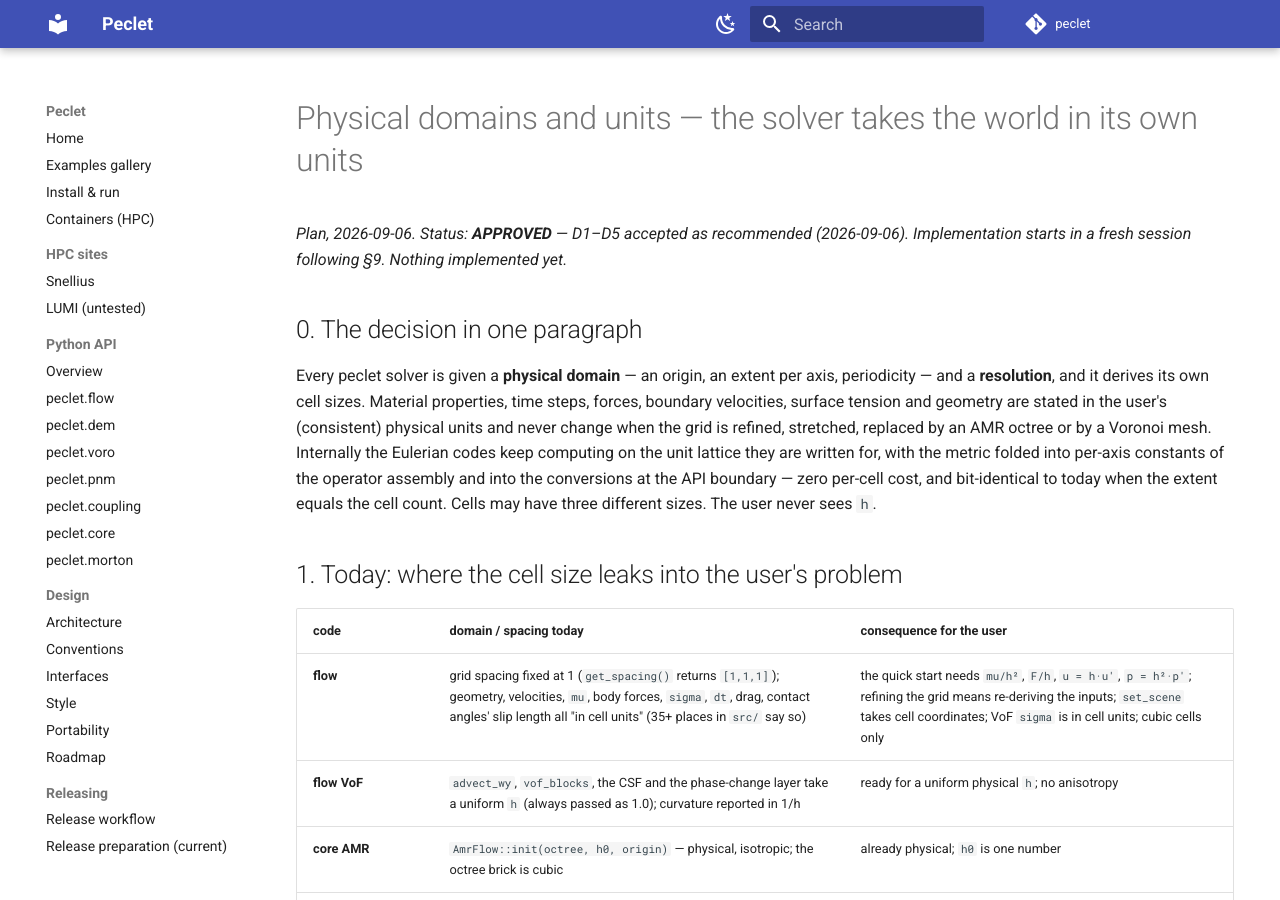
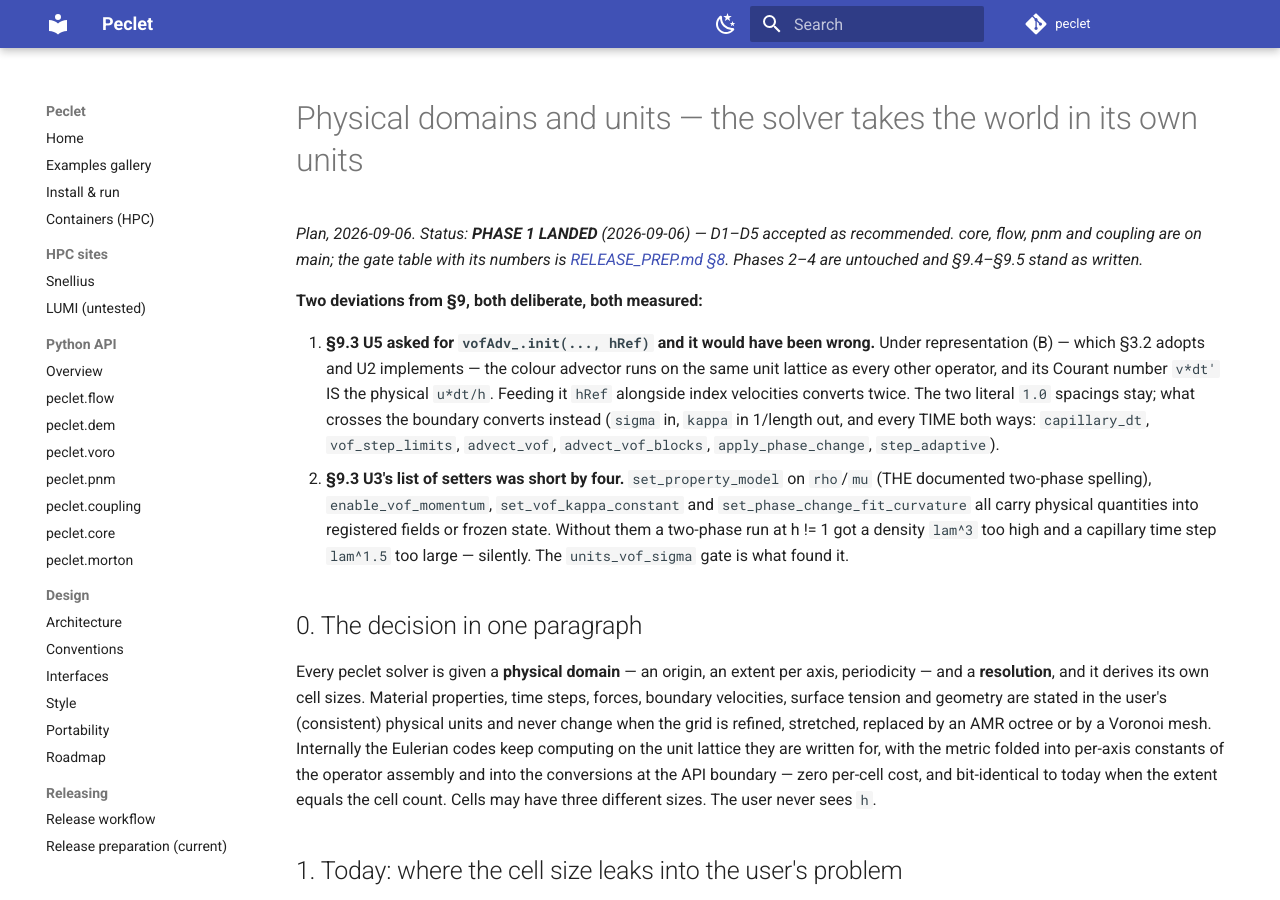
Before and after one commit to computational-chemical-engineering/peclet, an MkDocs documentation site: the page built from docs/PHYSICAL_UNITS_PLAN.md, in a window 1280 px wide and 900 px high. Built offline with MkDocs 1.6.1 and Material for MkDocs 9.7.7, drawn with Linux system fonts in a browser that asks for light colours; comment, search, counter and statistics services are not loaded.

Commit message:
PHYSICAL_UNITS_PLAN: Phase 1 landed, and the two places the implementation deviates from §9
Status line points at RELEASE_PREP §8 for the gate table. The two deviations are recorded where the
next session will read them rather than in an escalation note, because neither is a design question:

1. §9.3 U5's "vofAdv_.init(..., hRef)" contradicts §3.2's own representation (B). The advector runs
   on the unit lattice like every other operator here and its Courant number v*dt' IS u*dt/h, so
   hRef there would convert twice. The spacings stay 1 and the boundary converts instead — sigma in,
   kappa in 1/length out, and every time both ways.
2. §9.3 U3's setter list was short by four (set_property_model on rho/mu, enable_vof_momentum,
   set_vof_kappa_constant, set_phase_change_fit_curvature). Missing them made a two-phase run at
   h != 1 silently wrong by lam^3 in density and lam^1.5 in the capillary dt; the units_vof_sigma
   gate found it.

Co-Authored-By: Claude Opus <noreply@anthropic.com>

```diff
--- a/docs/PHYSICAL_UNITS_PLAN.md
+++ b/docs/PHYSICAL_UNITS_PLAN.md
@@ -1,7 +1,23 @@
 # Physical domains and units — the solver takes the world in its own units
 
-*Plan, 2026-09-06. Status: **APPROVED** — D1–D5 accepted as recommended (2026-09-06). Implementation starts in a
-fresh session following §9. Nothing implemented yet.*
+*Plan, 2026-09-06. Status: **PHASE 1 LANDED** (2026-09-06) — D1–D5 accepted as recommended.
+core, flow, pnm and coupling are on main; the gate table with its numbers is
+[RELEASE_PREP.md §8](RELEASE_PREP.md). Phases 2–4 are untouched and §9.4–§9.5 stand as written.*
+
+**Two deviations from §9, both deliberate, both measured:**
+
+1. **§9.3 U5 asked for `vofAdv_.init(..., hRef)` and it would have been wrong.** Under
+   representation (B) — which §3.2 adopts and U2 implements — the colour advector runs on the same
+   unit lattice as every other operator, and its Courant number `v*dt'` IS the physical `u*dt/h`.
+   Feeding it `hRef` alongside index velocities converts twice. The two literal `1.0` spacings stay;
+   what crosses the boundary converts instead (`sigma` in, `kappa` in 1/length out, and every TIME
+   both ways: `capillary_dt`, `vof_step_limits`, `advect_vof`, `advect_vof_blocks`,
+   `apply_phase_change`, `step_adaptive`).
+2. **§9.3 U3's list of setters was short by four.** `set_property_model` on `rho`/`mu` (THE
+   documented two-phase spelling), `enable_vof_momentum`, `set_vof_kappa_constant` and
+   `set_phase_change_fit_curvature` all carry physical quantities into registered fields or frozen
+   state. Without them a two-phase run at h != 1 got a density `lam^3` too high and a capillary time
+   step `lam^1.5` too large — silently. The `units_vof_sigma` gate is what found it.
 
 ## 0. The decision in one paragraph
 
```
